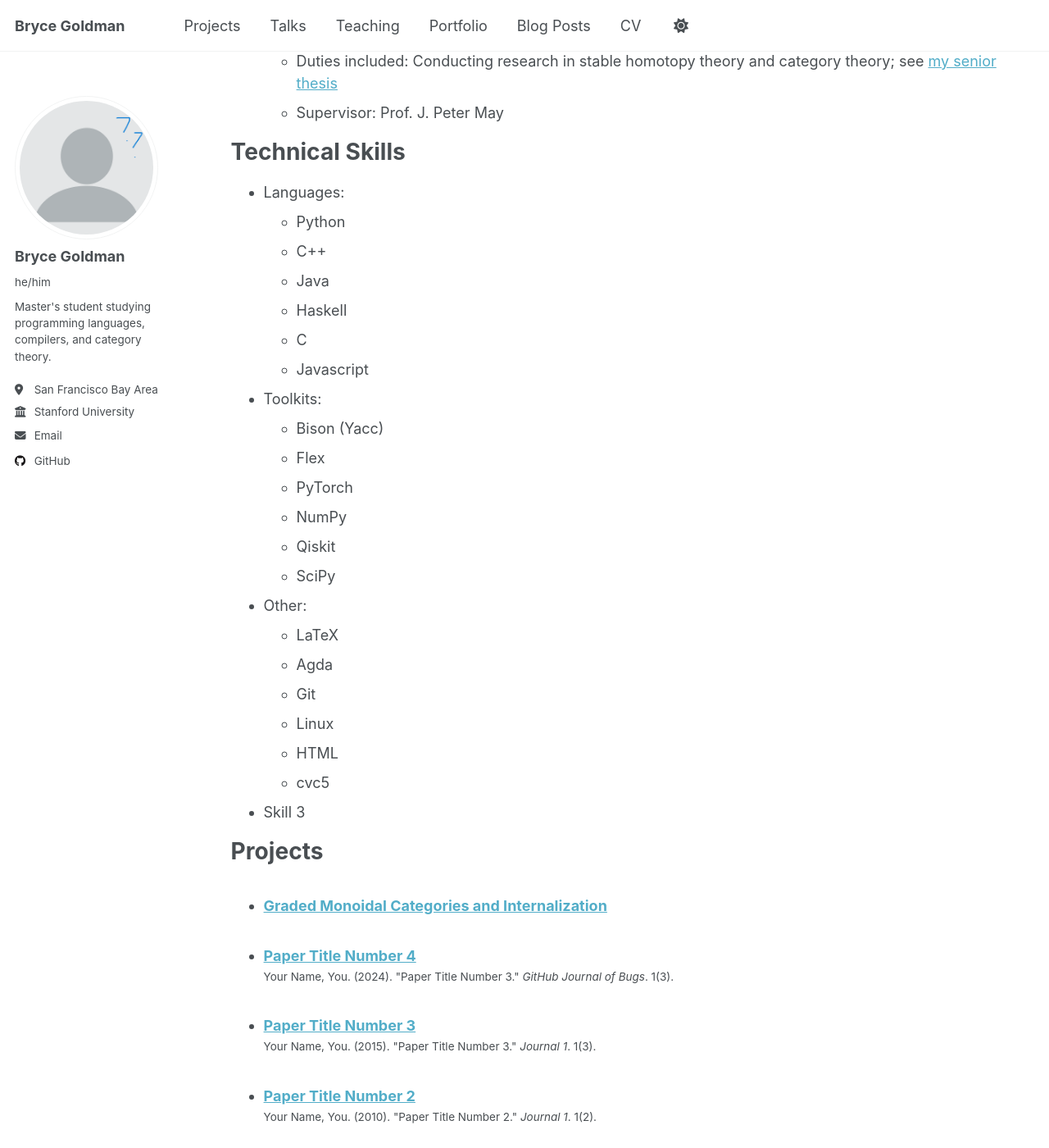
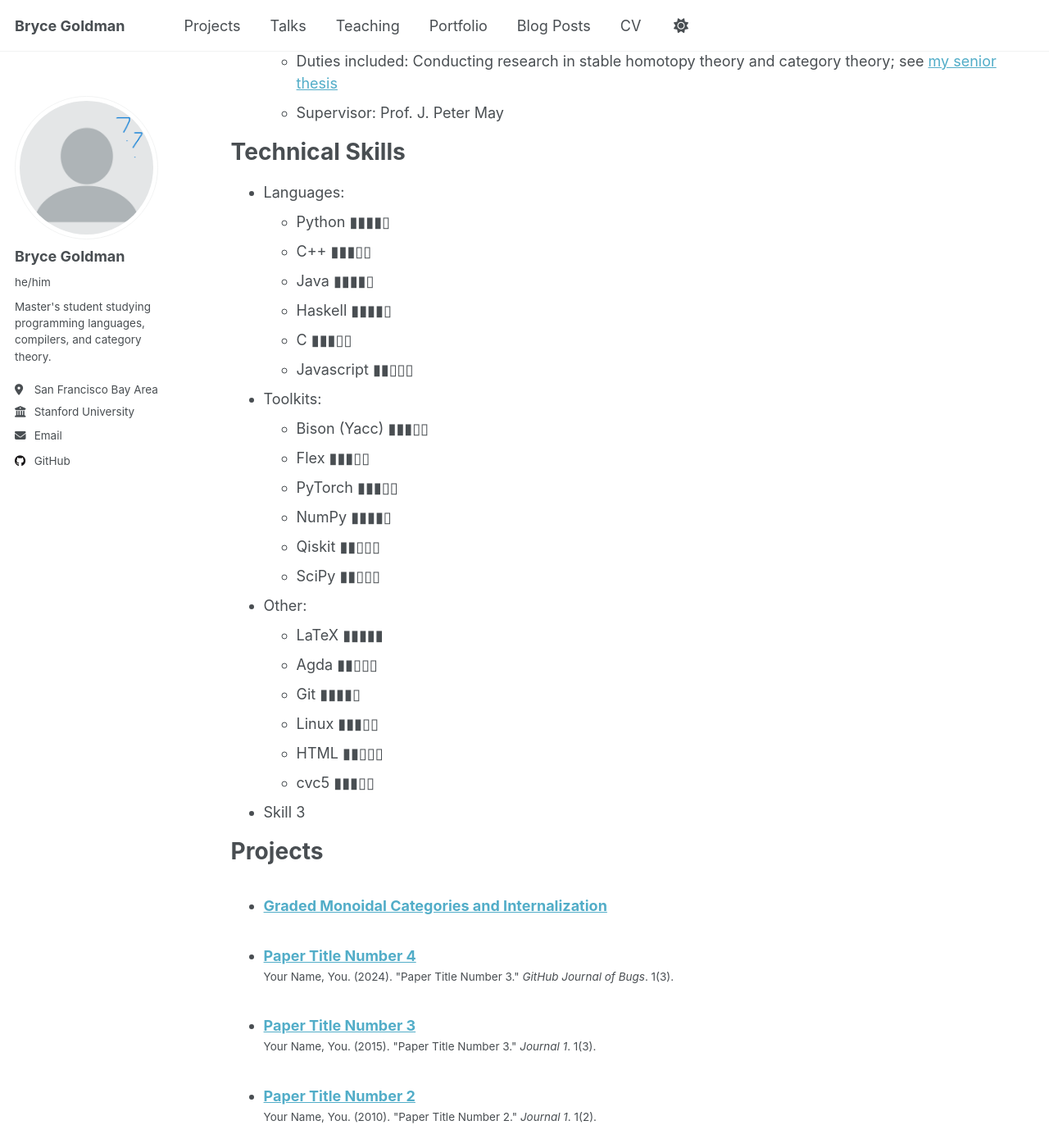
Before and after one commit to Alkizar/alkizar.github.io, a Jekyll site: the page built from _pages/cv.md, in a window 1280 px wide and 1400 px high, scrolled down 751 px. Shown: the whole window at 82% size. Built offline with Jekyll 4.4.1, drawn with Linux system fonts in a browser that asks for light colours.

Commit message:
Added skill bars -- TODO: see if these look okay

```diff
--- a/_pages/cv.md
+++ b/_pages/cv.md
@@ -36,26 +36,26 @@ Work experience
 Technical Skills
 ======
 * Languages:
-  * Python
-  * C++
-  * Java
-  * Haskell
-  * C
-  * Javascript
+  * Python        ▮▮▮▮▯
+  * C++           ▮▮▮▯▯
+  * Java          ▮▮▮▮▯
+  * Haskell       ▮▮▮▮▯
+  * C             ▮▮▮▯▯
+  * Javascript    ▮▮▯▯▯
 * Toolkits:
-  * Bison (Yacc)
-  * Flex
-  * PyTorch
-  * NumPy
-  * Qiskit
-  * SciPy
+  * Bison (Yacc)  ▮▮▮▯▯
+  * Flex          ▮▮▮▯▯
+  * PyTorch       ▮▮▮▯▯
+  * NumPy         ▮▮▮▮▯
+  * Qiskit        ▮▮▯▯▯
+  * SciPy         ▮▮▯▯▯
 * Other:
-  * LaTeX
-  * Agda
-  * Git
-  * Linux
-  * HTML
-  * cvc5
+  * LaTeX         ▮▮▮▮▮
+  * Agda          ▮▮▯▯▯
+  * Git           ▮▮▮▮▯
+  * Linux         ▮▮▮▯▯
+  * HTML          ▮▮▯▯▯
+  * cvc5          ▮▮▮▯▯
 * Skill 3
 
 Projects
```
